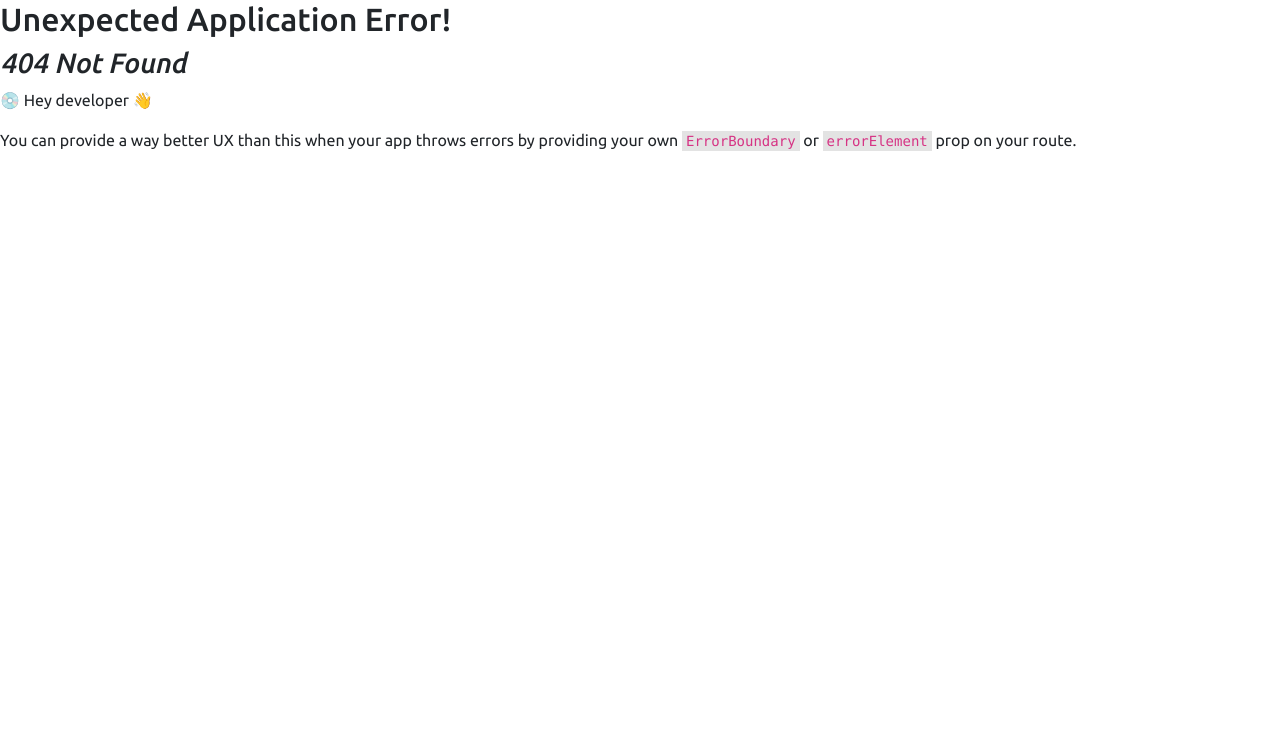
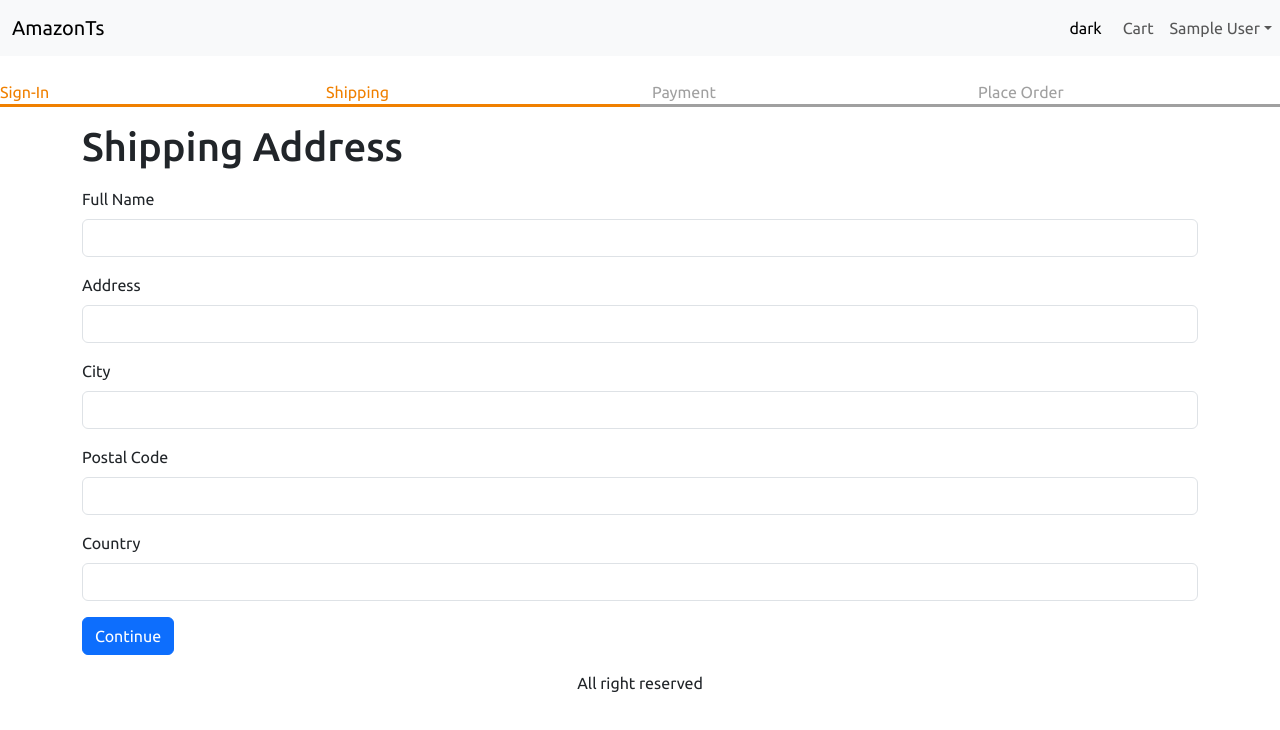
Before and after one commit to mekuzd/Amazon-Typescript, a React (Vite) app in the folder frontend/: page /shipping in a window 1280 px wide. Before the commit this address had no page. Shown: the top 730 px of the page. Built offline with nearby package versions, Linux system fonts and the light colour scheme; sample sign-in values are in the browser's storage.

Commit message:
added  new page shipping and created compinend checkoutsteps

```diff
--- /dev/null
+++ b/frontend/src/Components/CheckOutSteps.tsx
@@ -0,0 +1,19 @@
+import Row from "react-bootstrap/Row";
+import Col from "react-bootstrap/Col";
+
+function CheckoutSteps(props: {
+  step1?: boolean;
+  step2?: boolean;
+  step3?: boolean;
+  step4?: boolean;
+}) {
+  return (
+    <Row className="checkout-steps mt-4">
+      <Col className={props.step1 ? "active" : ""}>Sign-In</Col>
+      <Col className={props.step2 ? "active" : ""}>Shipping</Col>
+      <Col className={props.step3 ? "active" : ""}>Payment</Col>
+      <Col className={props.step4 ? "active" : ""}>Place Order</Col>
+    </Row>
+  );
+}
+export default CheckoutSteps;
--- /dev/null
+++ b/frontend/src/Pages/ShippingAddress.tsx
@@ -0,0 +1,120 @@
+import React, { useContext, useEffect, useState } from "react";
+import { Helmet } from "react-helmet-async";
+import Form from "react-bootstrap/Form";
+import Button from "react-bootstrap/Button";
+import { useNavigate } from "react-router-dom";
+import { Store } from "../Provider/Store";
+import CheckoutSteps from "../Components/CheckOutSteps";
+import DefaultLayout from "../Components/DefaultLayout";
+
+function ShippingAddressPage() {
+  const navigate = useNavigate();
+  const { state, dispatch } = useContext(Store);
+  const {
+    userInfo,
+    cart: { shippingAddress },
+  } = state;
+
+  const [fullName, setFullName] = useState(shippingAddress.fullName || "");
+  const [address, setAddress] = useState(shippingAddress.address || "");
+  const [city, setCity] = useState(shippingAddress.city || "");
+  const [postalCode, setPostalCode] = useState(
+    shippingAddress.postalCode || "",
+  );
+  const [country, setCountry] = useState(shippingAddress.country || "");
+
+  useEffect(() => {
+    if (!userInfo) {
+      navigate("/signin?redirect=/shipping");
+    }
+  }, [userInfo, navigate]);
+
+  // submit shipping info
+  const submitShippinInfo = (e: React.SyntheticEvent) => {
+    e.preventDefault();
+    dispatch({
+      type: "SAVE_SHIPPING_ADDRESS",
+      payload: {
+        fullName,
+        address,
+        city,
+        postalCode,
+        country,
+      },
+    });
+    localStorage.setItem(
+      "shippingAddress",
+      JSON.stringify({
+        fullName,
+        address,
+        city,
+        postalCode,
+        country,
+      }),
+    );
+    navigate("/payment");
+  };
+
+  return (
+    <DefaultLayout>
+      <div>
+        <Helmet>
+          <title>Shipping Address</title>
+        </Helmet>
+        <CheckoutSteps step1 step2></CheckoutSteps>
+        <div className="container small-container">
+          <h1 className="my-3">Shipping Address</h1>
+          <Form onSubmit={submitShippinInfo}>
+            <Form.Group className="mb-3" controlId="fullName">
+              <Form.Label>Full Name</Form.Label>
+              <Form.Control
+                value={fullName}
+                onChange={(e) => setFullName(e.target.value)}
+                required
+              />
+            </Form.Group>
+            <Form.Group className="mb-3" controlId="address">
+              <Form.Label>Address</Form.Label>
+              <Form.Control
+                value={address}
+                onChange={(e) => setAddress(e.target.value)}
+                required
+              />
+            </Form.Group>
+            <Form.Group className="mb-3" controlId="city">
+              <Form.Label>City</Form.Label>
+              <Form.Control
+                value={city}
+                onChange={(e) => setCity(e.target.value)}
+                required
+              />
+            </Form.Group>
+            <Form.Group className="mb-3" controlId="postalCode">
+              <Form.Label>Postal Code</Form.Label>
+              <Form.Control
+                value={postalCode}
+                onChange={(e) => setPostalCode(e.target.value)}
+                required
+              />
+            </Form.Group>
+            <Form.Group className="mb-3" controlId="country">
+              <Form.Label>Country</Form.Label>
+              <Form.Control
+                value={country}
+                onChange={(e) => setCountry(e.target.value)}
+                required
+              />
+            </Form.Group>
+
+            <div className="mb-3">
+              <Button variant="primary" type="submit">
+                Continue
+              </Button>
+            </div>
+          </Form>
+        </div>
+      </div>
+    </DefaultLayout>
+  );
+}
+export default ShippingAddressPage;
--- a/frontend/src/Provider/Store.tsx
+++ b/frontend/src/Provider/Store.tsx
@@ -1,5 +1,5 @@
 import { useReducer, createContext } from "react";
-import { Cart, CartItem } from "../Types/Cart";
+import { Cart, CartItem, shippingAddress } from "../Types/Cart";
 import { userInfo } from "../Types/userInfo";
 type AppState = {
   mode: string;
@@ -62,7 +62,8 @@
     }
   | {
       type: "USER_SIGNOUT";
-    };
+    }
+  | { type: "SAVE_SHIPPING_ADDRESS"; payload: shippingAddress };
 
 function reducer(state: AppState, action: Action): AppState {
   if (action.type == "SWITCH_MODE") {
@@ -119,6 +120,14 @@
           : "light",
       loading: false,
     };
+  } else if (action.type == "SAVE_SHIPPING_ADDRESS") {
+    return {
+      ...state,
+      cart: {
+        ...state.cart,
+        shippingAddress: action.payload,
+      },
+    };
   } else {
     return state;
   }
--- a/frontend/src/index.css
+++ b/frontend/src/index.css
@@ -25,3 +25,11 @@
 .small-container {
   max-width: 600px;
 }
+.checkout-steps > div {
+  border-bottom: 0.2rem solid #a0a0a0;
+  color: #a0a0a0;
+}
+.checkout-steps > div.active {
+  border-bottom: 0.2rem solid #f08000;
+  color: #f08000;
+}
--- a/frontend/src/main.tsx
+++ b/frontend/src/main.tsx
@@ -11,6 +11,7 @@
 import Cartpage from "./Pages/CartPage.tsx";
 import SignIn from "./Pages/SigninPage.tsx";
 import SignUp from "./Pages/SignUpPage.tsx";
+import ShippingAddressPage from "./Pages/ShippingAddress.tsx";
 
 const router = createBrowserRouter([
   {
@@ -34,6 +35,10 @@
     path: "/signup",
     element: <SignUp />,
   },
+  {
+    path: "/shipping",
+    element: <ShippingAddressPage />,
+  },
 ]);
 
 ReactDOM.createRoot(document.getElementById("root")!).render(
```
